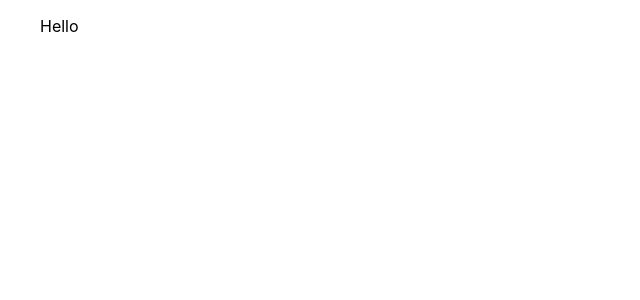
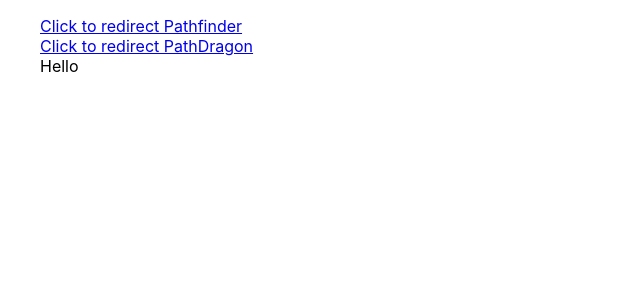
Before and after one commit to Susmitha5c3/MazeRunner, a React (Create React App) app: page / in a window 1280 px wide. Shown: the top 300 px of the page, without its empty margins (0-640 px from the left). Built offline with nearby package versions, Linux system fonts and the light colour scheme.

Commit message:
Fix merge conflicts

```diff
--- a/src/App.js
+++ b/src/App.js
@@ -18,8 +18,8 @@ function App() {
       <Router>
         <Switch>
           <Route exact path="/" component={MainPage} />
-          {/* <Route exact path="/pathfinder" component={PathfindingVisualizer} /> */}
-          {/* <Route exact path="/pathdragon" component={PathfinderDragon} /> */}
+          <Route exact path="/pathfinder" component={PathfindingVisualizer} />
+          <Route exact path="/pathdragon" component={PathfinderDragon} />
         </Switch>
       </Router>
     </body>
--- a/src/Visualizers/index.jsx
+++ b/src/Visualizers/index.jsx
@@ -6,8 +6,8 @@ const MainPage = () => {
         <body >
         <div>
             <ul>
-                {/* <li><Link to="/pathfinder">Click to redirect Pathfinder</Link></li> */}
-                {/* <li><Link to="/pathdragon">Click to redirect PathDragon</Link></li> */}
+                <li><Link to="/pathfinder">Click to redirect Pathfinder</Link></li>
+                <li><Link to="/pathdragon">Click to redirect PathDragon</Link></li>
                 <li>Hello</li>
             </ul>
         </div>
```
